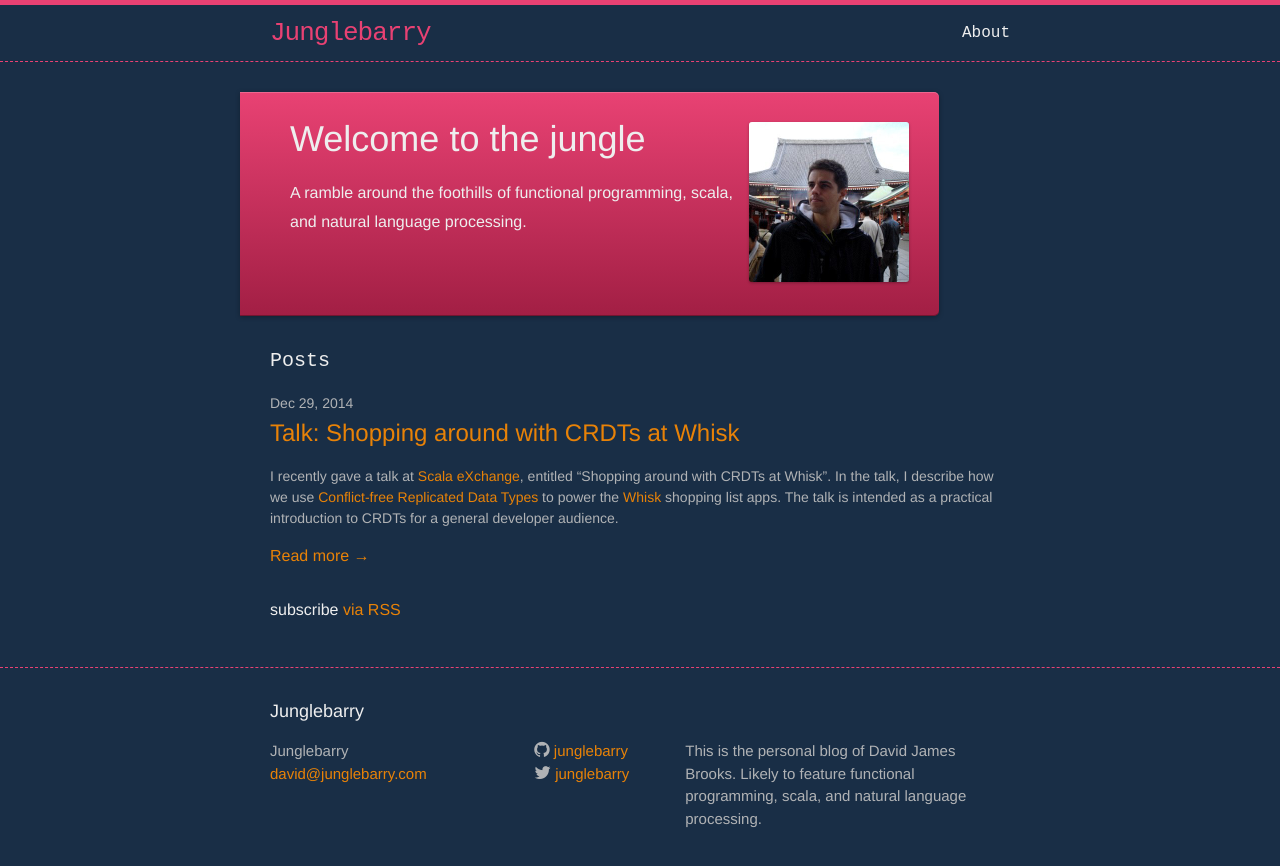
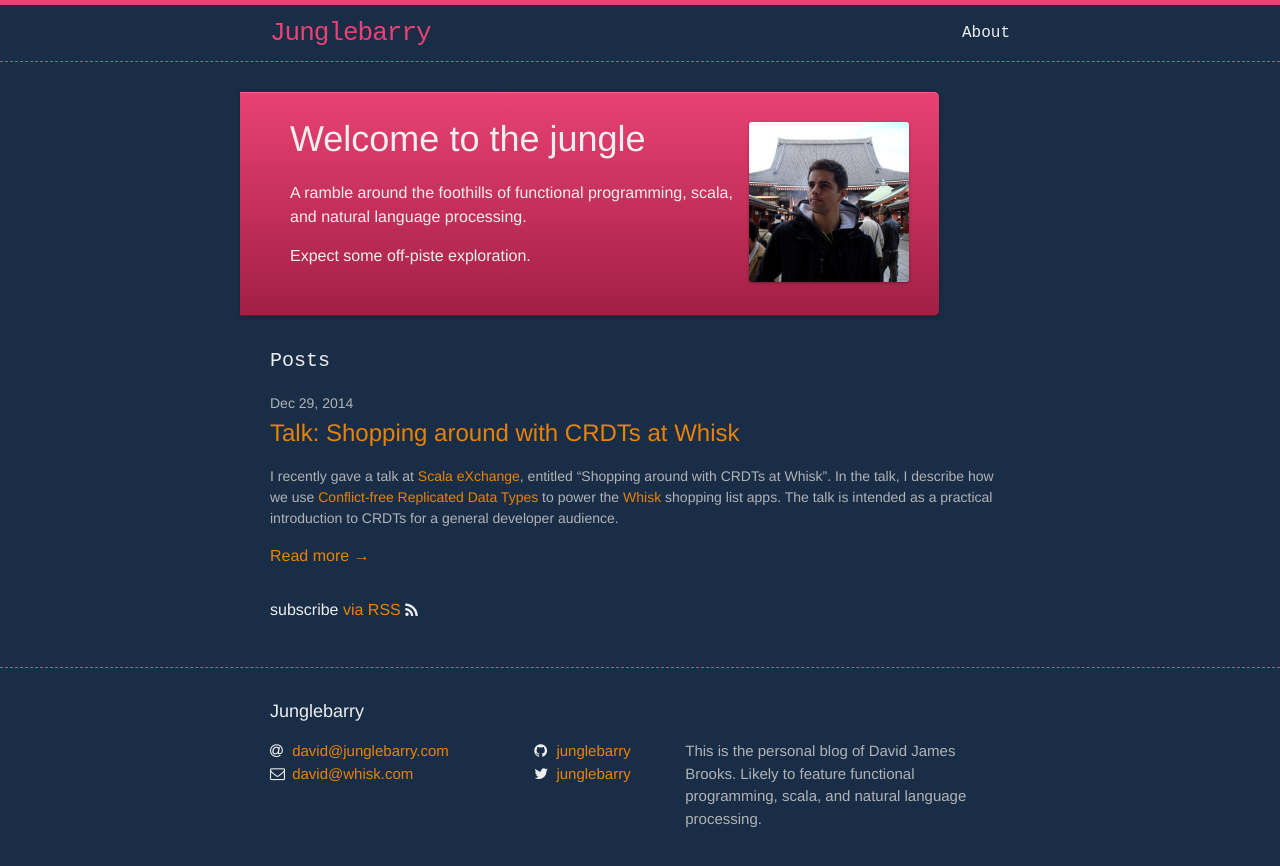
Before and after one commit to junglebarry/junglebarry.github.io, a Jekyll site: the page built from index.html, in a window 1280 px wide. Shown: the top 866 px of the page. Built offline with Jekyll 4.4.1, drawn with Linux system fonts in a browser that asks for light colours; nearby versions of some CDN libraries.

Commit message:
Minor content changes

```diff
--- a/_config.yml
+++ b/_config.yml
@@ -1,6 +1,7 @@
 # Site settings
 title: Junglebarry
 email: david@junglebarry.com
+work_email: david@whisk.com
 description: > # this means to ignore newlines until "baseurl:"
   This is the personal blog of David James Brooks.
   Likely to feature functional programming, scala, and natural language processing.
--- a/_includes/footer.html
+++ b/_includes/footer.html
@@ -7,8 +7,14 @@
     <div class="footer-col-wrapper">
       <div class="footer-col  footer-col-1">
         <ul class="contact-list">
-          <li>{{ site.title }}</li>
-          <li><a href="mailto:{{ site.email }}">{{ site.email }}</a></li>
+          <li>
+            <i class="fa fa-at"></i>
+            <a href="mailto:{{ site.email }}">{{ site.email }}</a>
+          </li>
+          <li>
+            <i class="fa fa-envelope-o"></i>
+            <a href="mailto:{{ site.work_email }}">{{ site.work_email }}</a>
+          </li>
         </ul>
       </div>
 
--- a/_sass/_base.scss
+++ b/_sass/_base.scss
@@ -171,6 +171,12 @@ pre {
 }
 
 
+.float-right {
+    float: right;
+}
+.float-left {
+    float: left;
+}
 
 /**
  * Clearfix
@@ -184,21 +190,19 @@ pre {
     }
 }
 
+.clearfix {
+    @extend %clearfix;
+}
+
 
 
 /**
  * Icons
  */
-.icon {
-
-    > svg {
-        display: inline-block;
-        width: 16px;
-        height: 16px;
-        vertical-align: middle;
-
-        path {
-            fill: $grey-color;
-        }
-    }
+.fa {
+    display: inline-block;
+    width: 18px;
+    height: 18px;
+    vertical-align: middle;
+    color: $text-color;
 }
--- a/_sass/_layout.scss
+++ b/_sass/_layout.scss
@@ -27,12 +27,6 @@
 .site-nav {
     float: right;
     line-height: 56px;
-
-
-    .fa {
-        color: $text-color;
-        font-size: 18px;
-    }
 
     .menu-icon {
         display: none;
@@ -145,11 +139,6 @@
 .site-footer {
     border-top: 1px dashed $brand-contrast-color;
     padding: $spacing-unit 0;
-
-    .fa {
-        color: $grey-color;
-        font-size: 18px;
-    }
 }
 
 .footer-heading {
@@ -329,30 +318,3 @@ img {
         width: 320px;
     }
 }
-
-.float-right {
-    float: right;
-}
-.float-left {
-    float: left;
-}
-
-/**
- * See: http://nicolasgallagher.com/micro-clearfix-hack/
- *
- * For modern browsers
- * 1. The space content is one way to avoid an Opera bug when the
- *    contenteditable attribute is included anywhere else in the document.
- *    Otherwise it causes space to appear at the top and bottom of elements
- *    that are clearfixed.
- * 2. The use of `table` rather than `block` is only necessary if using
- *    `:before` to contain the top-margins of child elements.
- */
-.clearfix:before,
-.clearfix:after {
-    content: " "; /* 1 */
-    display: table; /* 2 */
-}
-.clearfix:after {
-    clear: both;
-}
--- a/index.html
+++ b/index.html
@@ -9,7 +9,8 @@ layout: default
     <img src="/images/junglebarry.jpg" alt="A photo of David James Brooks (aka Junglebarry) standing in front of a temple in Tokyo" class="image image-thumb float-right" />
     <h1>Welcome to the jungle</h1>
 
-    A ramble around the foothills of functional programming, scala, and natural language processing.
+    <p>A ramble around the foothills of functional programming, scala, and natural language processing.</p>
+    <p>Expect some off-piste exploration.</p>
     <span class="clearfix"></span>
   </div>
 
@@ -35,6 +36,8 @@ layout: default
     {% endfor %}
   </ul>
 
-  <p class="rss-subscribe">subscribe <a href="{{ "/feed.xml" | prepend: site.baseurl }}">via RSS</a></p>
+  <p class="rss-subscribe">
+    subscribe <a href="{{ "/feed.xml" | prepend: site.baseurl }}">via RSS <i class="fa fa-rss"></i></a>
+  </p>
 
 </div>
```
Also changed, not shown: about.md (+3 -3 lines).
